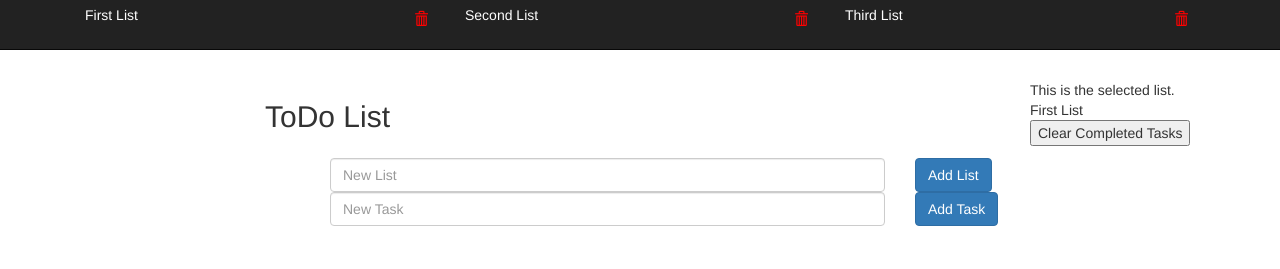
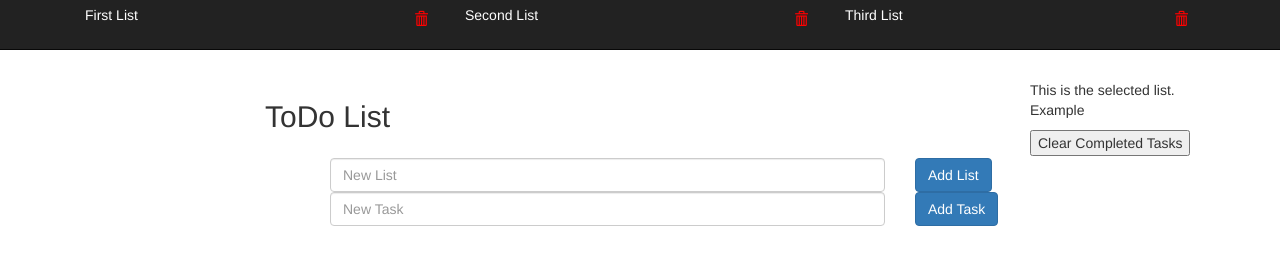
Before and after one commit to Nightstroud/To-Do-List, a plain HTML site: page to-do_seed/index.html in a window 1280 px wide. Drawn offline with nearby package versions, Linux system fonts and the light colour scheme.

Commit message:
Update index.html

```diff
--- a/to-do_seed/index.html
+++ b/to-do_seed/index.html
@@ -43,7 +43,7 @@
 
 
       <div class="selectedList">This is the selected list.</div>
-      <div id="selList">First List</div>
+      <p id="selList">Example</p>
       <button onclick="toDoList.ClearCompleted()">Clear Completed Tasks</button>
       <div class="col-md-2 col-xs-2 col-lg-2 col-sm-2"></div>
     </div>
```
